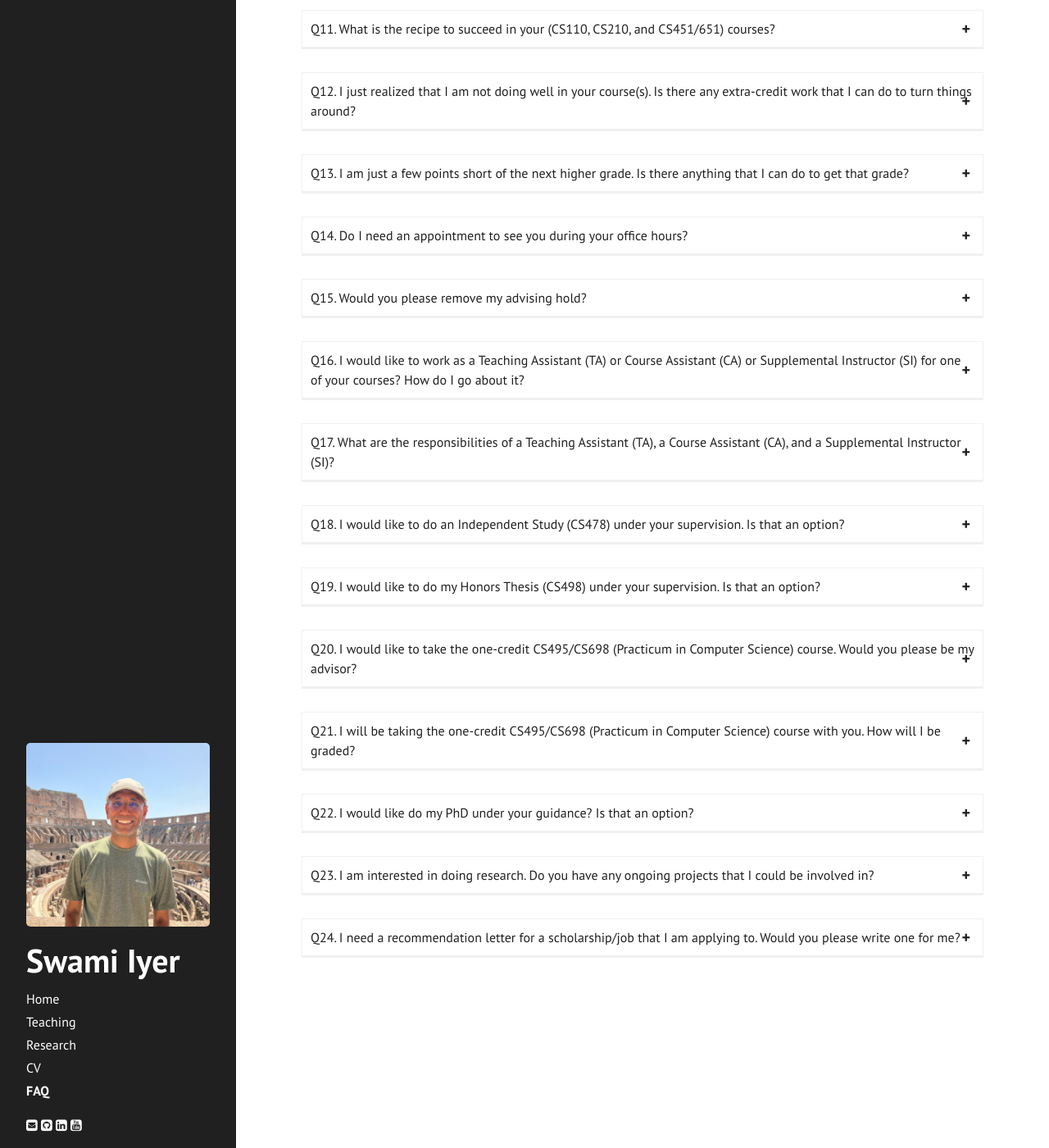
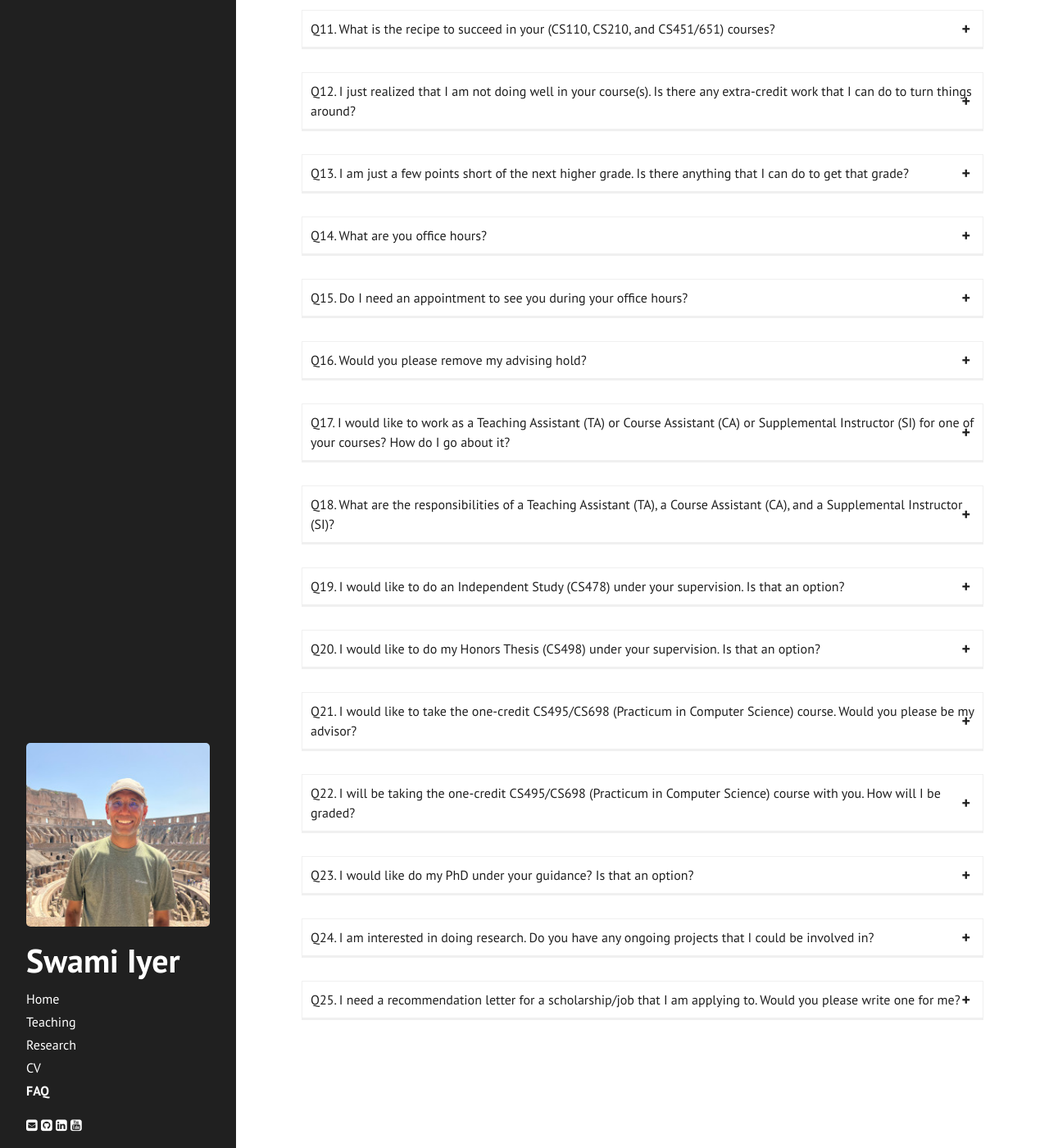
Before and after one commit to swamiiyer/swamiiyer.github.io, a Jekyll site: the page built from _pages/faq.md, in a window 1280 px wide and 1400 px high, scrolled down 988 px. Shown: the whole window at 82% size. Built offline with Jekyll 4.4.1, drawn with Linux system fonts in a browser that asks for light colours; nearby versions of some CDN libraries.

Commit message:
Added question on office hours.

```diff
--- a/_data/faqs.yml
+++ b/_data/faqs.yml
@@ -37,6 +37,9 @@
 - title: I am just a few points short of the next higher grade. Is there anything that I can do to get that grade?
   body:
 
+- title: What are you office hours?
+  body: <p/><p>See <a href="https://swamiiyer.net/">home page</a>.</p>
+
 - title: Do I need an appointment to see you during your office hours?
   body: <p/><p>You do not need an appointment to see me during my scheduled office hours. However, if those times do not work for you, please send me an email and we can arrange another time for us to meet, either in person or via Zoom.</p>
 
@@ -56,7 +59,7 @@
   body: <p/><p>Yes, provided my schedule permits me to take on this additional responsibility <i>and</i> I can come up with an interesting/valuable project that is substantial enough for an honors thesis.</p><p>Note that doing an honors thesis is a yearlong commitment. In the fall, you will do an Independent Study (CS478) with me, in which you will do preliminary/background work on the project that will enable you formulate a project proposal and present it to the department. In the following spring, you will take the Honors Thesis (CS498) course with me, in which you will complete the project, write the thesis, and present it before a committee.</p>
 
 - title: I would like to take the one-credit CS495/CS698 (Practicum in Computer Science) course. Would you please be my advisor?
-  body: <p/><p>Sure. Please check with the department about the procedure to sign up for the course. See Q21 on how you will be graded in the course.</p>
+  body: <p/><p>Sure. Please check with the department about the procedure to sign up for the course. See Q22 on how you will be graded in the course.</p>
 
 - title: I will be taking the one-credit CS495/CS698 (Practicum in Computer Science) course with you. How will I be graded?
   body: <p/><p>You will be graded based on the one-page report that you are expected to send me every two weeks until the end of the term. This report should document the tasks you carried out at work during that period, the issues you encountered and whether/how you resolved them, and the things you learned.</p>
```
